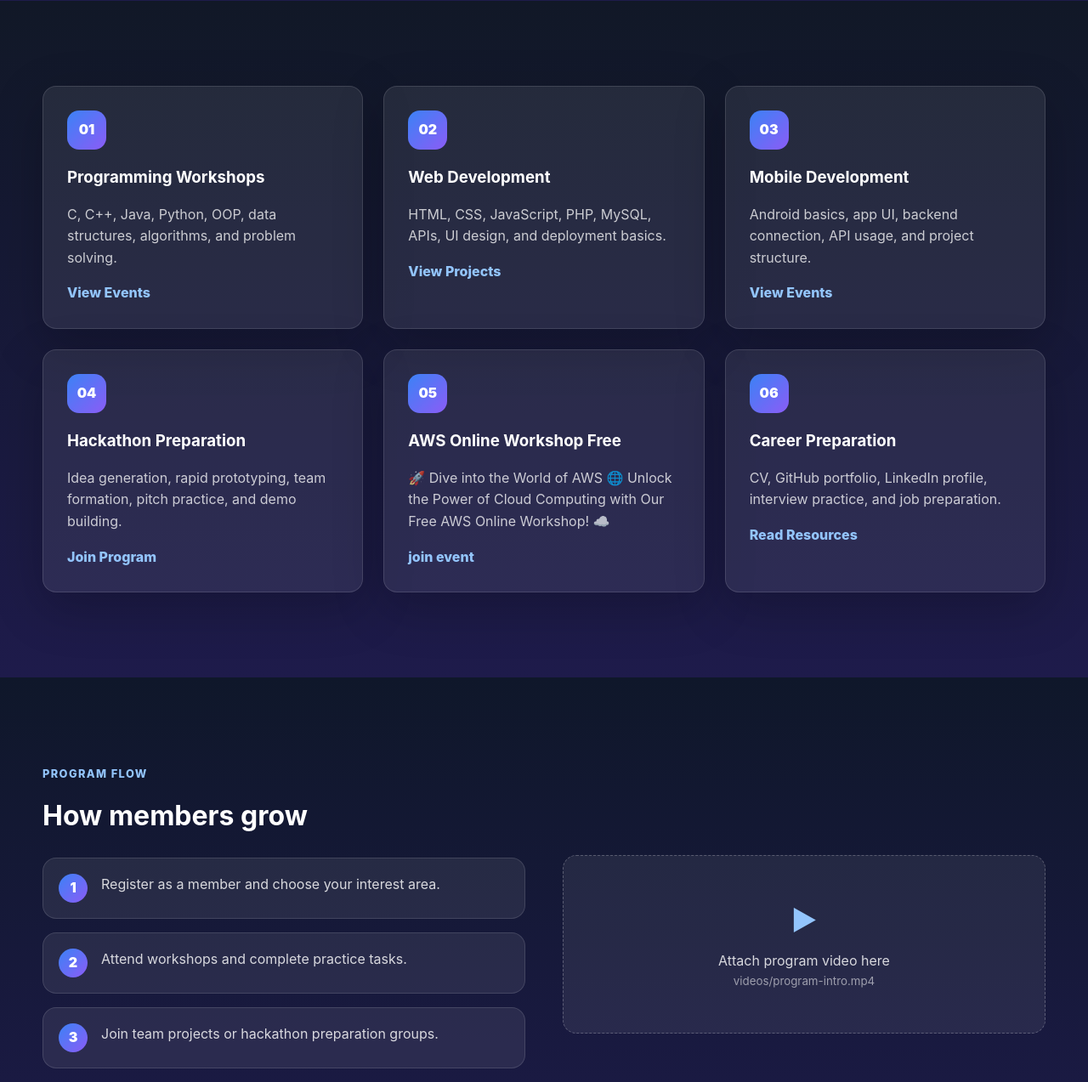
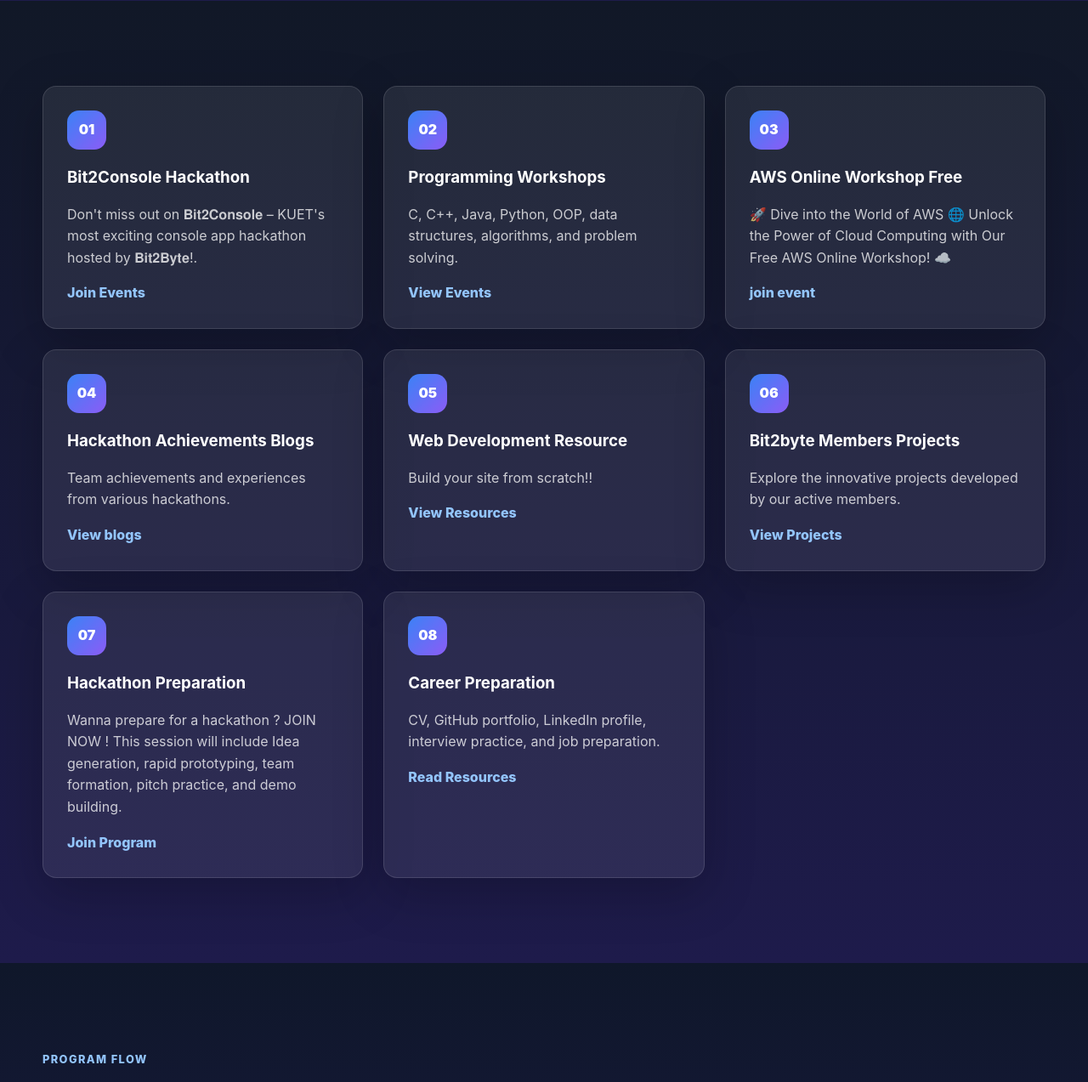
Before and after one commit to fatih-a-70/Bit2Byte-Club-Website, a PHP site: page /programs.html in a window 1280 px wide. Shown: the part 431-1704 px from the top of the page at 85% size. Run offline with PHP 8.4, Linux system fonts and the light colour scheme.

Commit message:
Edited projects.html page , project.php ,  blog.html and  add-event.php

```diff
--- a/php/config.php
+++ b/php/config.php
@@ -9,4 +9,6 @@ $conn = new mysqli($host, $username, $password, $dbname);
 if ($conn->connect_error) {
     die("Database connection failed: " . $conn->connect_error);
 }
+
+$conn->set_charset("utf8mb4");
 ?>
--- a/programs.html
+++ b/programs.html
@@ -36,40 +36,58 @@
   <section class="section section-soft">
     <div class="container">
       <div class="program-grid">
+  <div class="program-card">
+          <span class="program-number">01</span>
+          <h3>Bit2Console Hackathon</h3>
+          <p>Don't miss out on 𝐁𝐢𝐭𝟐𝐂𝐨𝐧𝐬𝐨𝐥𝐞 – KUET's most exciting console app hackathon hosted by 𝐁𝐢𝐭𝟐𝐁𝐲𝐭𝐞!.</p>
+          <a href="events.html">Join Events</a>
+        </div>
+
+
         <div class="program-card">
-          <span class="program-number">01</span>
+          <span class="program-number">02</span>
           <h3>Programming Workshops</h3>
           <p>C, C++, Java, Python, OOP, data structures, algorithms, and problem solving.</p>
           <a href="events.html">View Events</a>
         </div>
-        <div class="program-card">
-          <span class="program-number">02</span>
-          <h3>Web Development</h3>
-          <p>HTML, CSS, JavaScript, PHP, MySQL, APIs, UI design, and deployment basics.</p>
-          <a href="projects.html">View Projects</a>
-        </div>
-        <div class="program-card">
+
+         <div class="program-card">
           <span class="program-number">03</span>
-          <h3>Mobile Development</h3>
-          <p>Android basics, app UI, backend connection, API usage, and project structure.</p>
-          <a href="events.html">View Events</a>
-        </div>
-        <div class="program-card">
-          <span class="program-number">04</span>
-          <h3>Hackathon Preparation</h3>
-          <p>Idea generation, rapid prototyping, team formation, pitch practice, and demo building.</p>
-          <a href="register.html">Join Program</a>
-        </div>
-        <div class="program-card">
-          <span class="program-number">05</span>
           <h3>AWS Online Workshop Free</h3>
           <p>🚀 Dive into the World of AWS 🌐
 Unlock the Power of Cloud Computing with Our Free AWS Online Workshop! ☁️</p>
           </p>
           <a href="events.html">join event</a>
         </div>
+
+         <div class="program-card">
+          <span class="program-number">04</span>
+          <h3>Hackathon Achievements Blogs</h3>
+          <p>Team achievements and experiences from various hackathons.</p>
+          <a href="blog.html">View blogs</a>
+        </div>
+
+        <div class="program-card">
+          <span class="program-number">05</span>
+          <h3>Web Development Resource</h3>
+          <p>Build your site from scratch!!</p>
+          <a href="blog.html">View Resources</a>
+        </div>
         <div class="program-card">
           <span class="program-number">06</span>
+          <h3>Bit2byte Members Projects</h3>
+          <p>Explore the innovative projects developed by our active members.</p>
+          <a href="projects.html">View Projects</a>
+        </div>
+        <div class="program-card">
+          <span class="program-number">07</span>
+          <h3>Hackathon Preparation</h3>
+          <p>Wanna prepare for a hackathon ? JOIN NOW ! This session will include Idea generation, rapid prototyping, team formation, pitch practice, and demo building.</p>
+          <a href="program.html">Join Program</a>
+        </div>
+
+        <div class="program-card">
+          <span class="program-number">08</span>
           <h3>Career Preparation</h3>
           <p>CV, GitHub portfolio, LinkedIn profile, interview practice, and job preparation.</p>
           <a href="blog.html">Read Resources</a>
```
Also changed, not shown: blog.html (+11 -14 lines), php/add-event.php (+12 -5 lines), php/add-project.php (+10 -3 lines), uploads/1781206087_systemdevsession.jpg (added), uploads/1781206402_systemdevsession.jpg (added), uploads/1781206451_systemdevsession.jpg (added).
